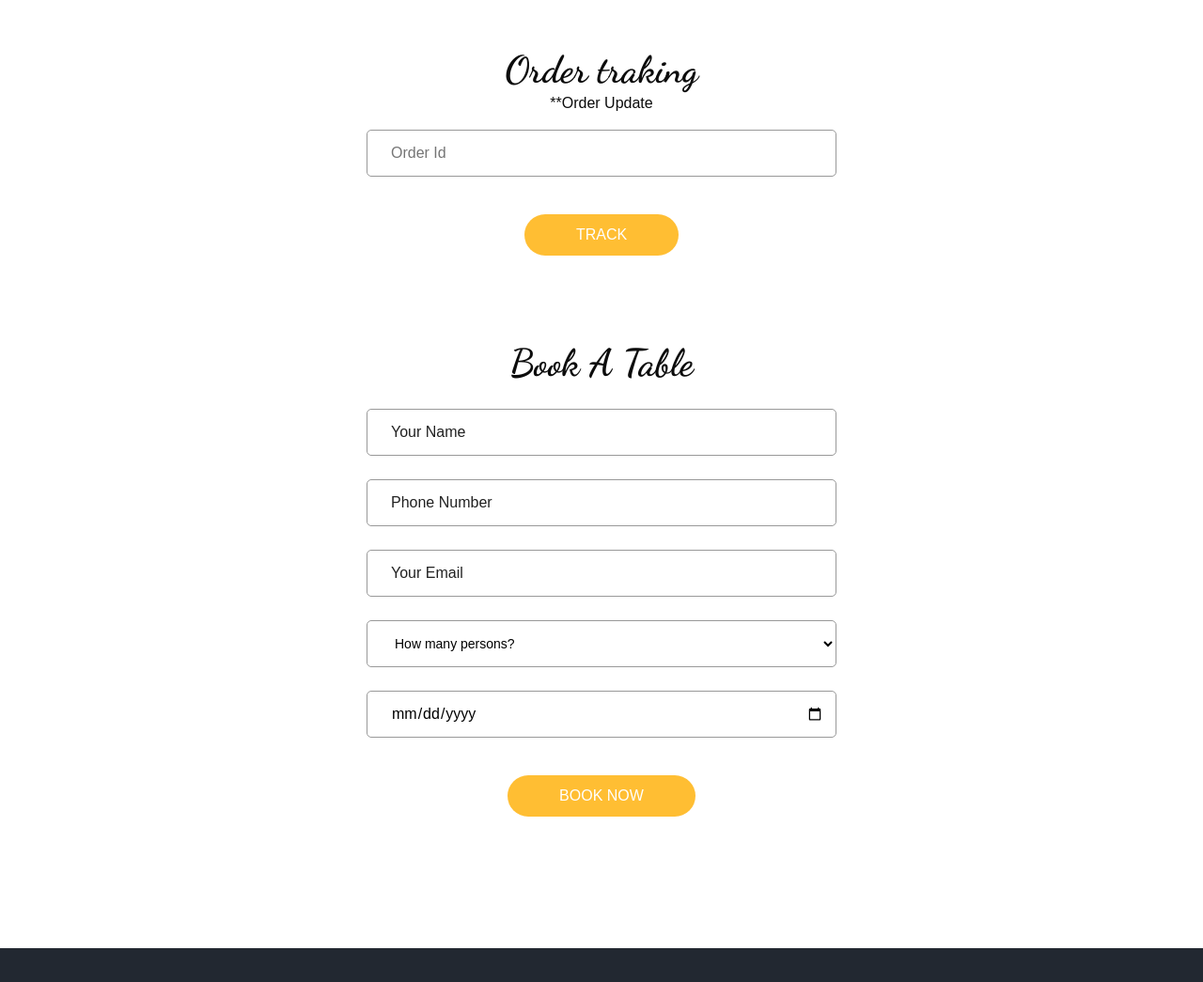
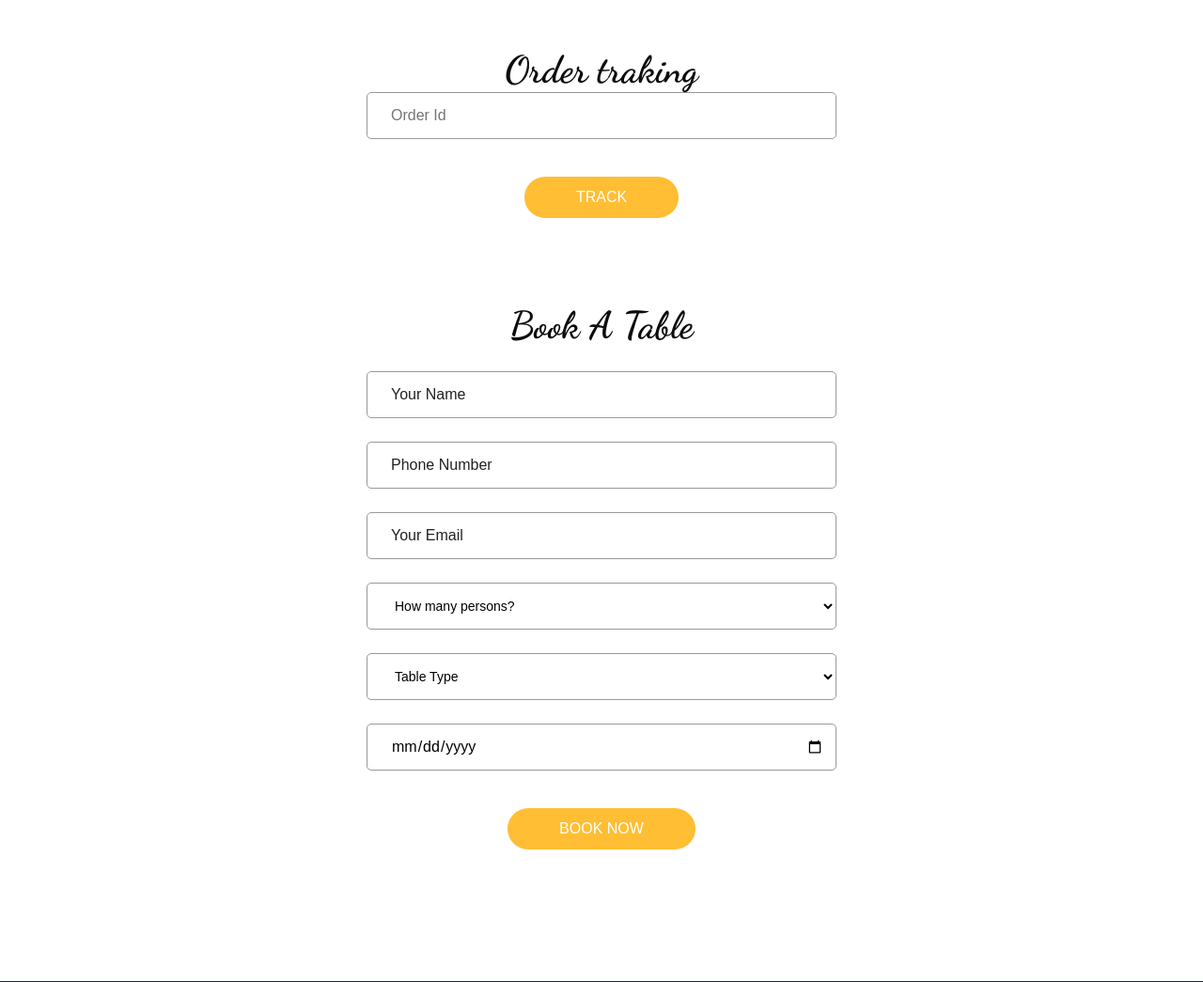
Before and after one commit to shraddhagupta525/Food-and-Dining, a Django app: page /track-order in a window 1280 px wide. Shown: the part 128-1173 px from the top of the page at 94% size. Run offline with Django 4.2, Linux system fonts and the light colour scheme; some libraries are stand-ins or nearby versions; some web fonts are replaced.

Commit message:
order tracking and table booking

```diff
--- a/indiefood/base/admin.py
+++ b/indiefood/base/admin.py
@@ -1,7 +1,8 @@
 from django.contrib import admin
 
 # Register your models here.
-from .models import orders
+from .models import orders, tables
 
 
 admin.site.register(orders)
+admin.site.register(tables)
--- a/indiefood/base/templates/base/order_track.html
+++ b/indiefood/base/templates/base/order_track.html
@@ -2,20 +2,34 @@
 {% load static %}
 {% block content %}
 <form action="" method="POST">
+  {% csrf_token %}
     <div>
         <div class="heading_container">
             <h2>
             Order traking
             </h2>
           </div>
-        <p>**Order Update</p>
-        <input type="number" placeholder="Order Id" name="" id="">
-        <div class="btn_box">
+          <input type="number" name="orderId" placeholder="Order Id" name="" id="">
+          <div class="btn_box">
             <button>
               Track
             </button>
           </div>
-    </div>
+        </div>
+        {% if orders %}
+        <ul class="messages" style="list-style: none; color: red;">
+            {% for order in orders %}
+            <li>{{ order.status }}</li>
+            {% endfor %}
+        </ul>
+        {% endif %}
+        {% if messages %}
+        <ul class="messages" style="list-style: none; color: red;">
+            {% for message in messages %}
+            <li>{{ message }}</li>
+            {% endfor %}
+        </ul>
+        {% endif %}
     <section class="book_section layout_padding">
         <div class="container">
           <div class="heading_container">
@@ -28,35 +42,48 @@
               <div class="form_container">
                 <form action="">
                   <div>
-                    <input type="text" class="form-control" placeholder="Your Name" />
+                    <input name="name" type="text" class="form-control" placeholder="Your Name" />
                   </div>
                   <div>
-                    <input type="text" class="form-control" placeholder="Phone Number" />
+                    <input name="phone" type="text" class="form-control" placeholder="Phone Number" />
                   </div>
                   <div>
-                    <input type="email" class="form-control" placeholder="Your Email" />
+                    <input name="email" type="email" class="form-control" placeholder="Your Email" />
                   </div>
                   <div>
-                    <select class="form-control nice-select wide">
-                      <option value="" disabled selected>
+                    <select class="form-control nice-select wide" name="noofpersons">
+                      <option value="none" disabled selected>
                         How many persons?
                       </option>
-                      <option value="">
+                      <option value="2">
                         2
                       </option>
-                      <option value="">
+                      <option  value="3">
                         3
                       </option>
-                      <option value="">
+                      <option value="4">
                         4
                       </option>
-                      <option value="">
+                      <option value="5">
                         5
                       </option>
                     </select>
                   </div>
                   <div>
-                    <input type="date" class="form-control">
+                    <select name="tabletype" class="form-control nice-select wide">
+                      <option value="" disabled selected>
+                        Table Type
+                      </option>
+                      <option value="Normal">
+                        Normal
+                      </option>
+                      <option value="Chef">
+                        Chef
+                      </option>
+                    </select>
+                  </div>
+                  <div>
+                    <input name="date" type="date" class="form-control">
                   </div>
                   <div class="btn_box">
                     <button>
--- a/indiefood/base/views.py
+++ b/indiefood/base/views.py
@@ -1,20 +1,46 @@
 from django.shortcuts import render, redirect
 # from django.http import HttpResponse, HttpResponseNotFound
 # from django.contrib.auth.models import User
-# from django.db.models import Q
-# from django.contrib import messages
+from django.db.models import Q
+from django.contrib import messages
 # from django.contrib.auth import authenticate, login, logout
 # from django.contrib.auth.decorators import login_required
 # from django.contrib.auth.forms import UserCreationForm
-from base.models import orders
+from base.models import orders, tables
+# from .models import orders
 # from .forms import userForm
 #from .models import orders
 
 def homePage(request):
     order=orders.objects.all()
-    print(order)
     return render(request, 'base/home.html')
 def trackOrder(request):
+    if request.method=='POST':
+        if request.POST['orderId'] != '':
+            orderId=request.POST['orderId']
+            order=orders.objects.filter(Q(id__icontains=orderId))
+            context={'orders': order}
+            return render(request, 'base/order_track.html', context)
+        else:
+            try:
+                name=request.POST['name']
+                phone=request.POST['phone']
+                email=request.POST['email']
+                noofpersons=request.POST['noofpersons']
+                tabletype=request.POST['tabletype']
+                date=request.POST['date']
+                table=tables(name=name, phone_number=phone, email=email, noofperson=noofpersons, tableType=tabletype, Time=date)
+                table.save()
+                messages=['table booked']
+                context={'messages': messages}
+                # context_dict = get_context_dict(context)
+                return render(request, 'base/order_track.html', context)
+            except:
+                messages=['Error occured, try again']
+                context={'messages': messages}
+                return render(request, 'base/order_track.html', context)
+
+
     return render(request, 'base/order_track.html')
 # temp
 def review(request):
```
Also changed, not shown: indiefood/base/models.py (+12 -1 lines), indiefood/base/migrations/0001_initial.py (added), indiefood/base/migrations/0002_orders_orderid.py (added), indiefood/base/migrations/0003_remove_orders_status.py (added), indiefood/base/migrations/0004_remove_orders_orderid.py (added), indiefood/base/migrations/0005_orders_status.py (added), indiefood/base/migrations/0006_alter_orders_status.py (added), indiefood/base/migrations/__init__.py (added), indiefood/db.sqlite3.
